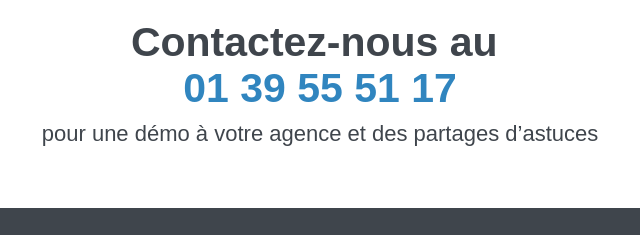
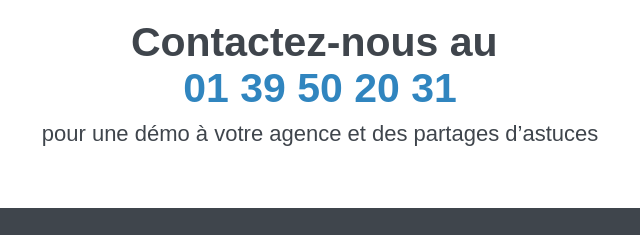
Before and after one commit to Quentin-Verron/PC_Fipac_emailing_C, a plain HTML site: page index.html in a window 1280 px wide. Shown: the part 2553-2788 px from the top of the page, 320-960 px from the left. Drawn offline with Linux system fonts and the light colour scheme; a script that the page names is missing.

Commit message:
Update index.html

```diff
--- a/index.html
+++ b/index.html
@@ -844,7 +844,7 @@
 			                    <tbody>
 				                    <tr>
 				                        <td valign="top" style="padding: 0px 18px 9px; line-height: 230%;">
-				                            <div style="text-align: center;font-family:arial,helvetica neue,helvetica,sans-serif"><span style="font-size:41px"><strong><span style="color:#3f454c">Contactez-nous au</span><span style="color:#000000">&nbsp;</span><span style="color:#3085bf"><br>01 39 55 51 17</span></strong></span><br>
+				                            <div style="text-align: center;font-family:arial,helvetica neue,helvetica,sans-serif"><span style="font-size:41px"><strong><span style="color:#3f454c">Contactez-nous au</span><span style="color:#000000">&nbsp;</span><span style="color:#3085bf"><br>01 39 50 20 31</span></strong></span><br>
 											<span style="color:#3f454c"><span style="font-size:22px">pour une démo à votre agence et des partages d’astuces</span></span></div>
 				                        </td>
 				                    </tr>
```
